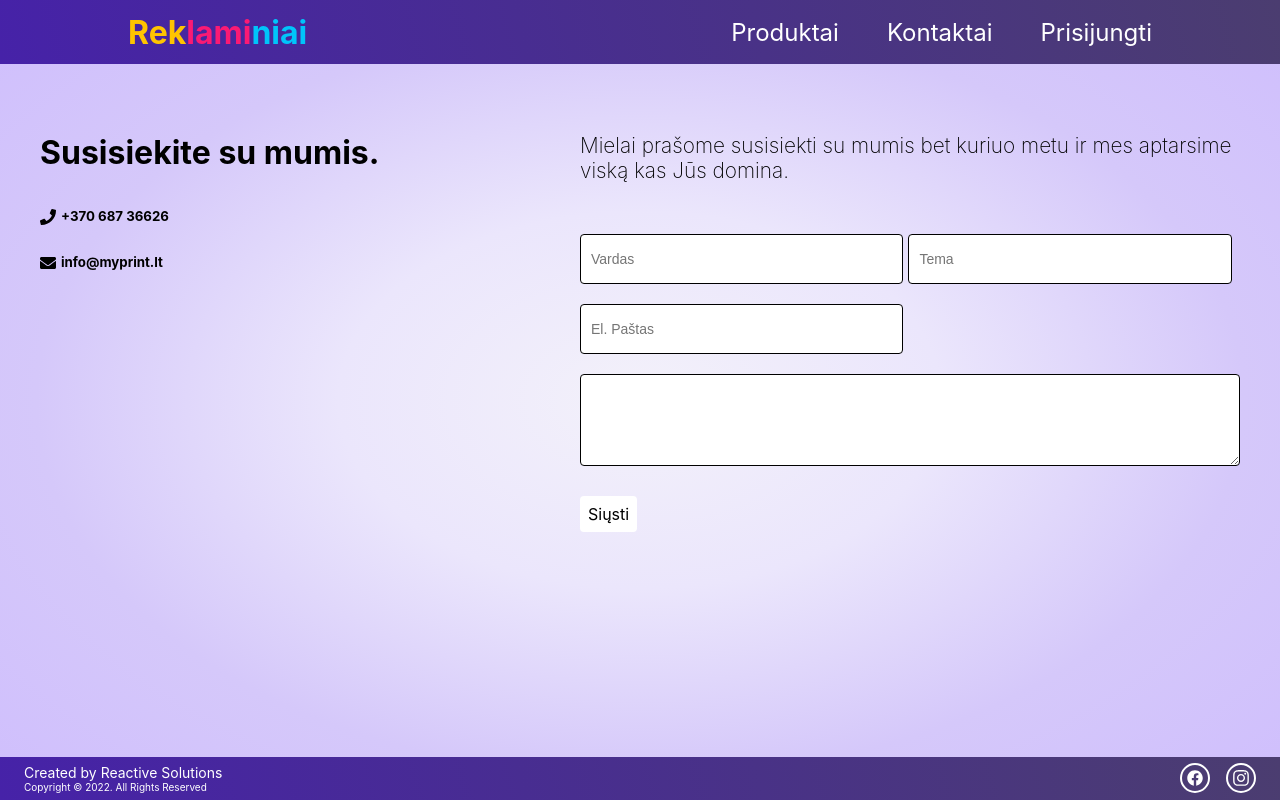
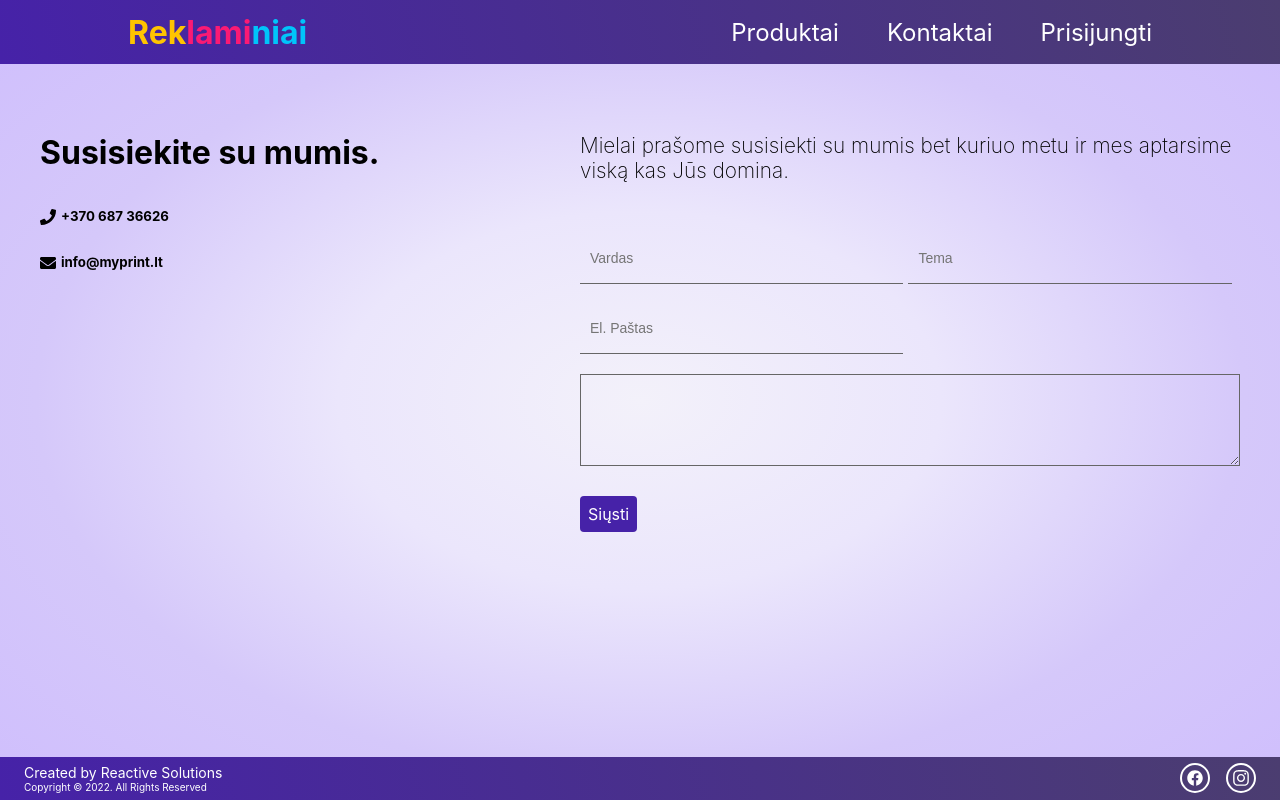
Before and after one commit to gelezhinis/reklaminiai-client, a Next.js app: page /kontaktai in a window 1280 px wide. Built offline with nearby package versions, Linux system fonts and the light colour scheme; no server answers.

Commit message:
fixed contact-form

```diff
--- a/components/ContactForm.module.css
+++ b/components/ContactForm.module.css
@@ -48,8 +48,9 @@
   width: 49%;
   height: 50px;
   border: none;
-  border: 1px solid black;
-  border-radius: 4px;
+  border-bottom: 1px solid #666;
+  /* border-radius: 4px; */
+  background-color: inherit;
   margin: 10px 0;
   margin-right: 5px;
   font-size: 14px;
@@ -61,32 +62,32 @@
   margin: 10px 0;
   padding: 5px 0;
   font-size: 14px;
+  background-color: inherit;
   padding-left: 10px;
-  border: 1px solid black;
-  border-radius: 4px;
+  border: 1px solid #666;
+  /* border-radius: 4px; */
 }
 
 .contact_button {
-  border: 1px solid var(--secondary-dark);
+  /* border: 1px solid #4622a8; */
+  border: 0;
   border-radius: 4px;
   font: inherit;
   padding: 8px;
-  background-color: #fff;
-  color: var(--secondary-dark);
+  background-color: #4622a8;
+  color: #fff;
   cursor: pointer;
   margin-top: 1rem;
 }
 
 .contact_button:hover {
-  color: var(--primary);
-  background-color: #4622a8;
+  background-color: #765dbd;
   cursor: pointer;
-  color: #fff;
 }
 
 .contact_right input:focus {
   outline: none;
-  border: 1px solid var(--accent);
+  border-bottom: 1px solid #4622a8;
 }
 
 .contact_right input:focus::placeholder {
@@ -97,7 +98,7 @@
 
 .contact_right textarea:focus {
   outline: none;
-  border: 1px solid var(--accent);
+  border: 1px solid #4622a8;
 }
 
 .thank {
```
